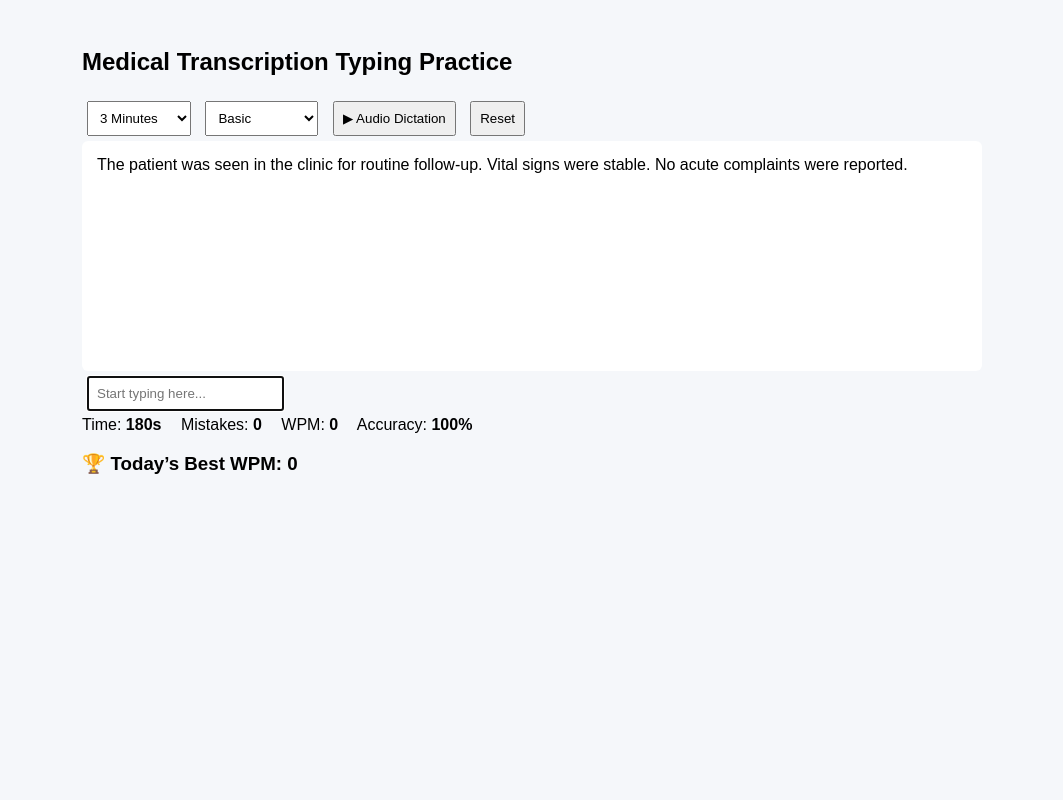
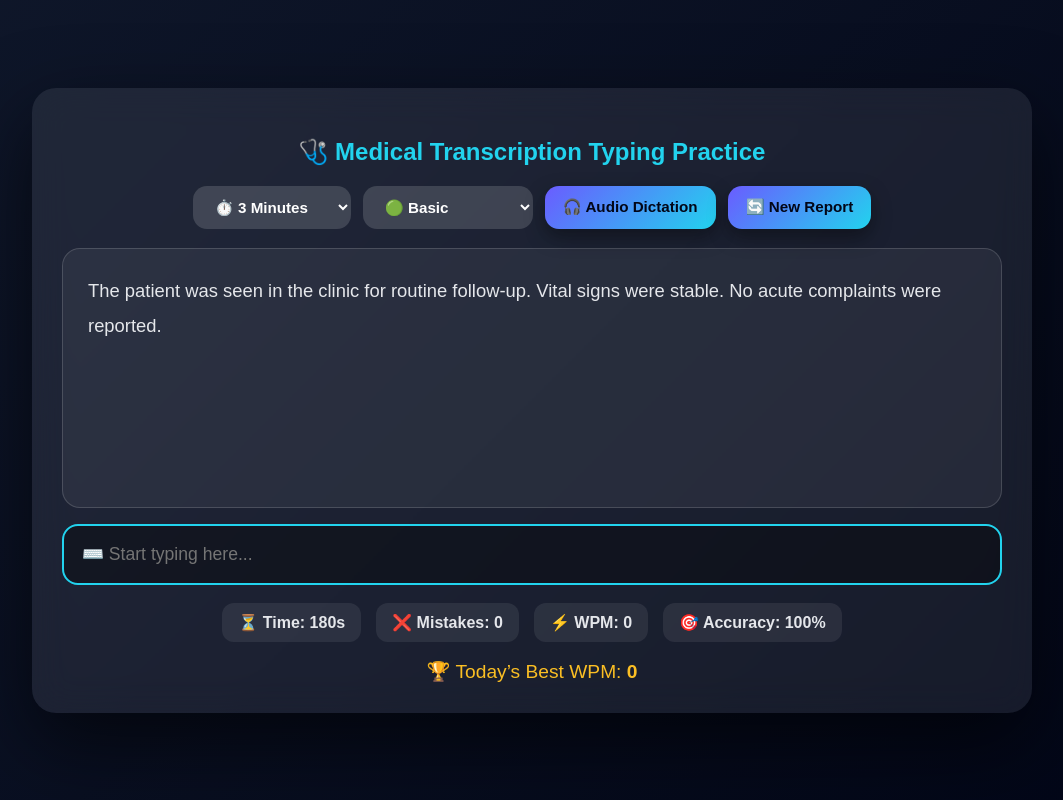
Before and after one commit to attack123w-alt/OnlineTypingTest, a plain HTML site: page index.html in a window 1280 px wide. Shown: the whole page, without its empty margins (108-1171 px from the left). Drawn offline with Linux system fonts and the light colour scheme.

Commit message:
Update index.html

```diff
--- a/index.html
+++ b/index.html
@@ -3,8 +3,9 @@
 <head>
 <meta charset="UTF-8" />
 <title>Medical Typing Practice</title>
+<meta name="viewport" content="width=device-width, initial-scale=1.0">
 
-<!-- SECURITY HEADERS -->
+<!-- SECURITY -->
 <meta http-equiv="Content-Security-Policy"
 content="
 default-src 'self';
@@ -14,60 +15,201 @@ media-src 'self';
 connect-src https://www.google-analytics.com;
 ">
 
-<meta name="viewport" content="width=device-width, initial-scale=1.0">
-
-<!-- GA4 -->
-<script async src="https://www.googletagmanager.com/gtag/js?id=G-FMWDNVD3DN"></script>
-<script>
-window.dataLayer = window.dataLayer || [];
-function gtag(){dataLayer.push(arguments);}
-gtag('js', new Date());
-gtag('config', 'G-FMWDNVD3DIV');
-</script>
+<!-- GOOGLE FONT -->
+<link href="https://fonts.googleapis.com/css2?family=Poppins:wght@400;600;700&display=swap" rel="stylesheet">
 
 <style>
-body { font-family: Arial, sans-serif; background:#f5f7fa; padding:20px }
-.container { max-width:900px; margin:auto }
-#text-display { background:#fff; padding:15px; min-height:200px; border-radius:6px; overflow-y:auto; white-space:pre-wrap }
-.correct { color:green }
-.incorrect { color:red }
-input, select, button { padding:8px; margin:5px }
-.stats span { margin-right:15px }
+:root {
+  --primary: #6a5cff;
+  --secondary: #22d3ee;
+  --accent: #fbbf24;
+  --bg1: #0f172a;
+  --bg2: #020617;
+  --card: rgba(255,255,255,0.08);
+  --text: #e5e7eb;
+  --success: #22c55e;
+  --error: #ef4444;
+}
+
+* { box-sizing: border-box }
+
+body {
+  margin: 0;
+  font-family: 'Poppins', sans-serif;
+  min-height: 100vh;
+  background: linear-gradient(135deg, var(--bg1), var(--bg2));
+  display: flex;
+  align-items: center;
+  justify-content: center;
+  color: var(--text);
+}
+
+/* MAIN CARD */
+.container {
+  width: 95%;
+  max-width: 1000px;
+  background: var(--card);
+  backdrop-filter: blur(18px);
+  border-radius: 24px;
+  padding: 30px;
+  box-shadow: 0 30px 80px rgba(0,0,0,0.6);
+  animation: fadeIn 1s ease;
+}
+
+h2 {
+  text-align: center;
+  font-weight: 700;
+  color: var(--secondary);
+  margin-bottom: 20px;
+}
+
+/* CONTROLS */
+.controls-top {
+  display: flex;
+  flex-wrap: wrap;
+  gap: 12px;
+  justify-content: center;
+  margin-bottom: 20px;
+}
+
+select, button {
+  padding: 12px 18px;
+  font-size: 0.95rem;
+  border-radius: 14px;
+  border: none;
+  font-weight: 600;
+  cursor: pointer;
+  transition: transform .2s ease, box-shadow .2s ease, background .2s ease;
+}
+
+select {
+  background: rgba(255,255,255,0.15);
+  color: white;
+}
+
+button {
+  background: linear-gradient(135deg, var(--primary), var(--secondary));
+  color: #020617;
+  box-shadow: 0 8px 20px rgba(0,0,0,.4);
+}
+
+button:hover {
+  transform: translateY(-3px) scale(1.04);
+  box-shadow: 0 15px 35px rgba(0,0,0,.6);
+}
+
+button:active {
+  transform: scale(0.97);
+}
+
+/* TEXT DISPLAY */
+#text-display {
+  background: rgba(255,255,255,0.06);
+  border-radius: 18px;
+  padding: 25px;
+  min-height: 260px;
+  max-height: 420px;
+  overflow-y: auto;
+  font-size: 1.15rem;
+  line-height: 1.9;
+  border: 1px solid rgba(255,255,255,0.15);
+  animation: slideUp .8s ease;
+}
+
+/* INPUT */
+#input-field {
+  width: 100%;
+  margin-top: 15px;
+  padding: 18px;
+  font-size: 1.1rem;
+  border-radius: 16px;
+  border: 2px solid rgba(255,255,255,0.25);
+  background: rgba(0,0,0,0.35);
+  color: white;
+}
+
+#input-field:focus {
+  outline: none;
+  border-color: var(--secondary);
+}
+
+/* STATS */
+.stats {
+  display: flex;
+  flex-wrap: wrap;
+  gap: 15px;
+  justify-content: center;
+  margin-top: 18px;
+  font-weight: 600;
+}
+
+.stats span {
+  background: rgba(255,255,255,0.08);
+  padding: 10px 16px;
+  border-radius: 12px;
+}
+
+/* LEADERBOARD */
+.leaderboard {
+  margin-top: 18px;
+  text-align: center;
+  font-size: 1.2rem;
+  color: var(--accent);
+}
+
+/* TYPING COLORS */
+.correct { color: var(--success) }
+.incorrect { color: var(--error); text-decoration: underline }
+
+/* ANIMATIONS */
+@keyframes fadeIn {
+  from { opacity: 0; transform: scale(.95) }
+  to { opacity: 1; transform: scale(1) }
+}
+
+@keyframes slideUp {
+  from { opacity: 0; transform: translateY(20px) }
+  to { opacity: 1; transform: translateY(0) }
+}
 </style>
 </head>
 
 <body>
+
 <div class="container">
-<h2>Medical Transcription Typing Practice</h2>
+  <h2>🩺 Medical Transcription Typing Practice</h2>
 
-<!-- SETTINGS -->
+  <div class="controls-top">
     <select id="time-mode">
-  <option value="180">3 Minutes</option>
-  <option value="300">5 Minutes</option>
-  <option value="600">10 Minutes</option>
+      <option value="180">⏱️ 3 Minutes</option>
+      <option value="300">⏱️ 5 Minutes</option>
+      <option value="600">⏱️ 10 Minutes</option>
     </select>
 
     <select id="difficulty">
-  <option value="basic">Basic</option>
-  <option value="intermediate">Intermediate</option>
-  <option value="advanced">Advanced</option>
+      <option value="basic">🟢 Basic</option>
+      <option value="intermediate">🟡 Intermediate</option>
+      <option value="advanced">🔴 Advanced</option>
     </select>
 
-<button id="play-audio">▶ Audio Dictation</button>
-<button id="reset-btn">Reset</button>
+    <button id="play-audio">🎧 Audio Dictation</button>
+    <button id="reset-btn">🔄 New Report</button>
+  </div>
 
   <div id="text-display"></div>
 
-<input id="input-field" placeholder="Start typing here..." autocomplete="off" />
+  <input id="input-field" placeholder="⌨️ Start typing here..." autocomplete="off" />
 
   <div class="stats">
-  <span>Time: <strong id="timer">0</strong></span>
-  <span>Mistakes: <strong id="mistake-count">0</strong></span>
-  <span>WPM: <strong id="current-wpm">0</strong></span>
-  <span>Accuracy: <strong id="accuracy">100%</strong></span>
+    <span>⏳ Time: <b id="timer">0</b></span>
+    <span>❌ Mistakes: <b id="mistake-count">0</b></span>
+    <span>⚡ WPM: <b id="current-wpm">0</b></span>
+    <span>🎯 Accuracy: <b id="accuracy">100%</b></span>
   </div>
 
-<h3>🏆 Today’s Best WPM: <span id="leaderboard">0</span></h3>
+  <div class="leaderboard">
+    🏆 Today’s Best WPM: <b id="leaderboard">0</b>
+  </div>
 </div>
 
 <script src="app.js" defer></script>
```
Lines whose indentation alone changed are shown as unchanged.
